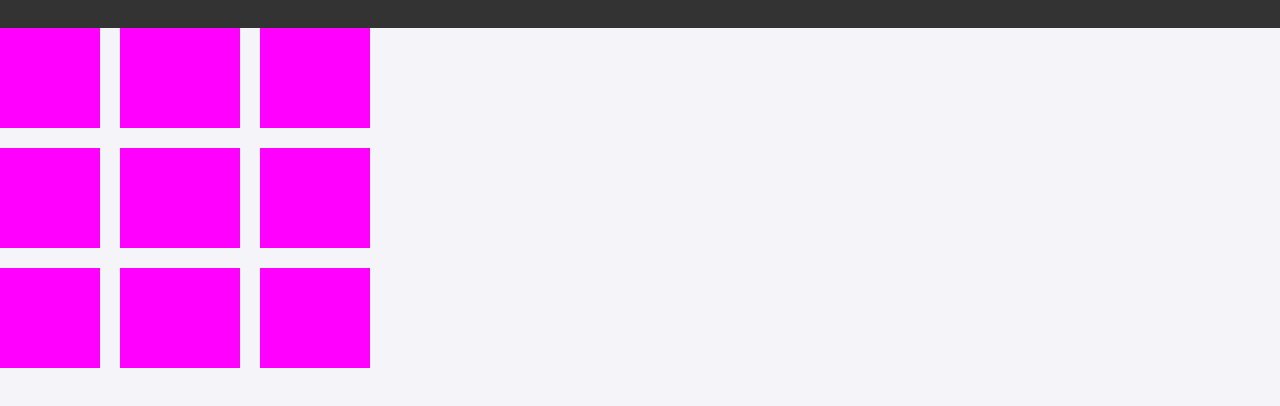
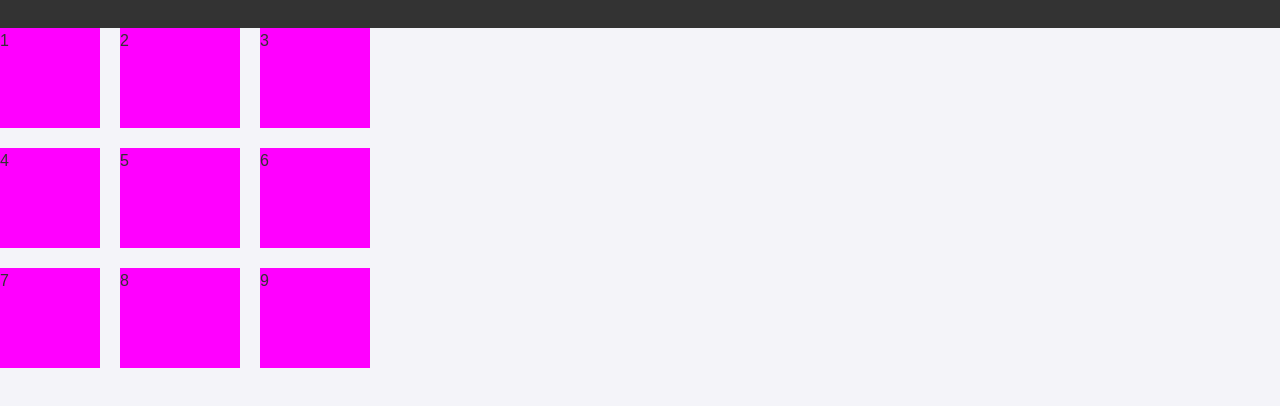
Before and after one commit to Xszopa/Xszopa.github.io, a plain HTML site: page index.html in a window 1280 px wide. Shown: the part 76-482 px from the top of the page. Drawn offline with Linux system fonts and the light colour scheme.

Commit message:
Update index.html

```diff
--- a/index.html
+++ b/index.html
@@ -60,15 +60,15 @@
 </header>
 
 <main>
-    <div></div>
-    <div></div>
-    <div></div>
-    <div></div>
-    <div></div>
-    <div></div>
-    <div></div>
-    <div></div>
-    <div></div>
+    <div>1</div>
+    <div>2</div>
+    <div>3</div>
+    <div>4</div>
+    <div>5</div>
+    <div>6</div>
+    <div>7</div>
+    <div>8</div>
+    <div>9</div>
 </main>
 
 
```
